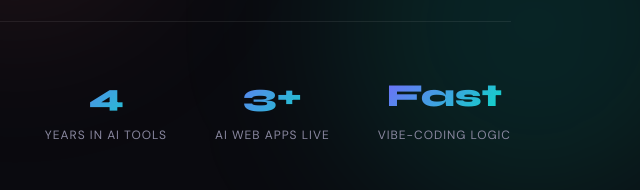
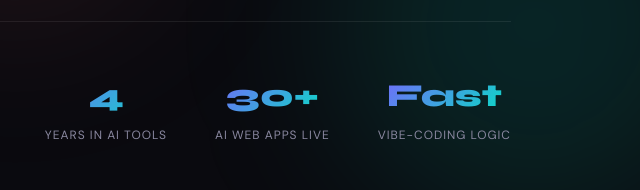
Before and after one commit to Fathiu2003/my-portfolio, a plain HTML site: page index.html in a window 1280 px wide. Shown: the part 610-800 px from the top of the page, 625-1265 px from the left. Drawn offline with Linux system fonts and the light colour scheme.

Commit message:
Update AI Web Apps Live statistic from 3 to 30

```diff
--- a/index.html
+++ b/index.html
@@ -453,7 +453,7 @@
       <div class="stat-label">Years in AI Tools</div>
     </div>
     <div class="stat-item">
-  <div class="stat-num">3+</div>
+  <div class="stat-num">30+</div>
   <div class="stat-label">AI Web Apps Live</div>
 </div>
 <div class="stat-item">
```
